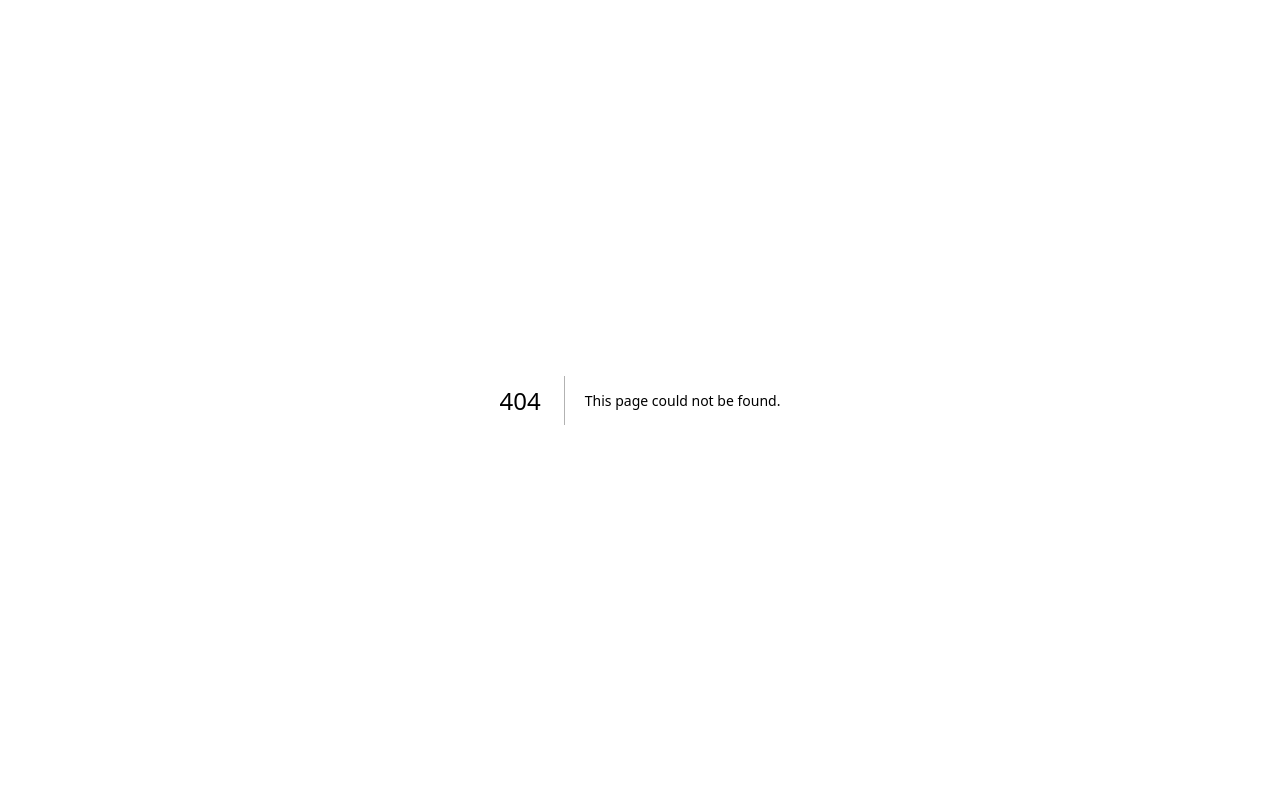
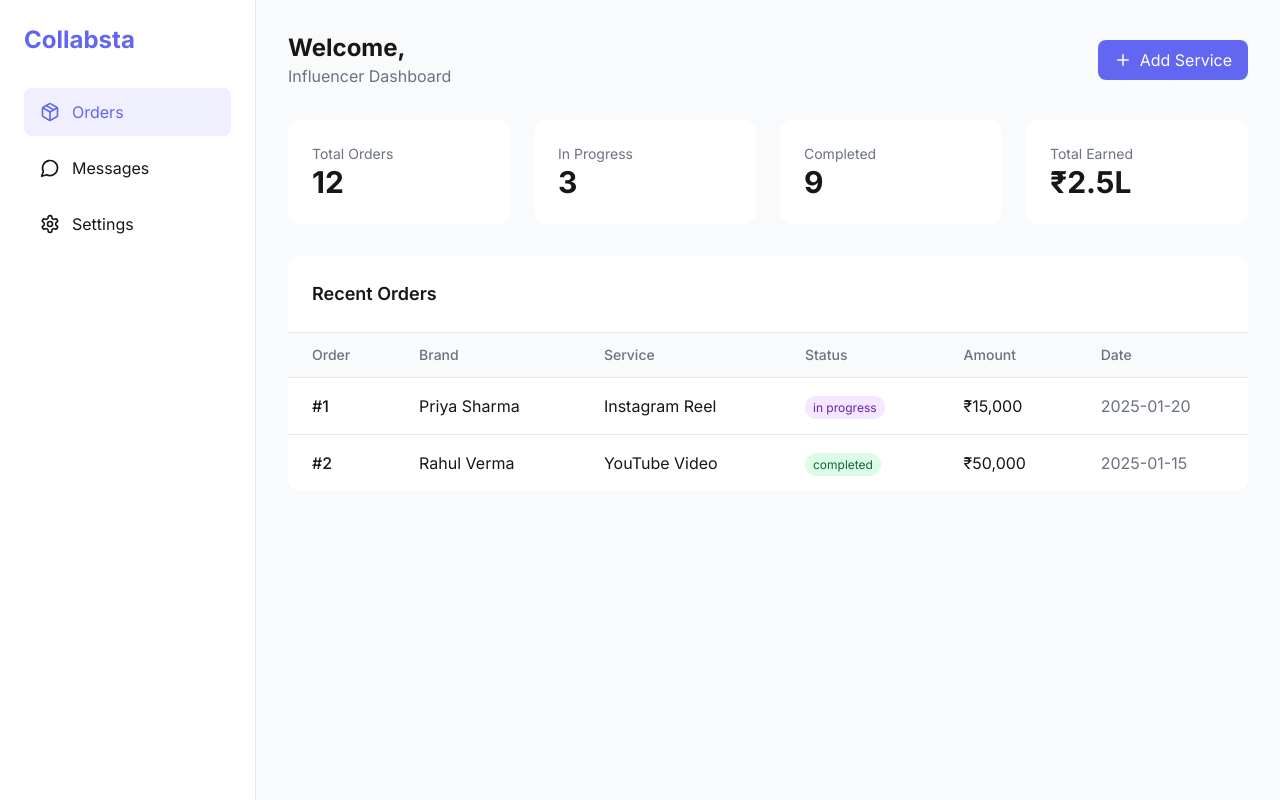
Before and after one commit to abhinxvz/collabsta, a Next.js app in the folder frontend/: page /dashboard in a window 1280 px wide. Before the commit this address had no page. Built offline with nearby package versions, Linux system fonts and the light colour scheme.

Commit message:
feat: add user dashboard with orders overview

```diff
--- /dev/null
+++ b/frontend/src/app/dashboard/page.tsx
@@ -0,0 +1,120 @@
+'use client';
+
+import { useAuthStore } from '@/store/auth';
+import Link from 'next/link';
+import { Package, MessageCircle, Settings, Plus } from 'lucide-react';
+
+// Mock orders
+const MOCK_ORDERS = [
+  { id: '1', influencer: 'Priya Sharma', service: 'Instagram Reel', status: 'in_progress', amount: 15000, date: '2025-01-20' },
+  { id: '2', influencer: 'Rahul Verma', service: 'YouTube Video', status: 'completed', amount: 50000, date: '2025-01-15' },
+];
+
+const STATUS_COLORS: Record<string, string> = {
+  pending: 'bg-yellow-100 text-yellow-800',
+  accepted: 'bg-blue-100 text-blue-800',
+  in_progress: 'bg-purple-100 text-purple-800',
+  delivered: 'bg-indigo-100 text-indigo-800',
+  completed: 'bg-green-100 text-green-800',
+  cancelled: 'bg-red-100 text-red-800',
+};
+
+export default function DashboardPage() {
+  const { user } = useAuthStore();
+  const isBrand = user?.role === 'brand';
+
+  return (
+    <div className="min-h-screen bg-gray-50">
+      {/* Sidebar */}
+      <aside className="fixed left-0 top-0 w-64 h-full bg-white border-r p-6">
+        <Link href="/" className="text-2xl font-bold text-primary block mb-8">Collabsta</Link>
+
+        <nav className="space-y-2">
+          <Link href="/dashboard" className="flex items-center gap-3 px-4 py-3 bg-primary/10 text-primary rounded-lg">
+            <Package size={20} /> Orders
+          </Link>
+          <Link href="/dashboard/messages" className="flex items-center gap-3 px-4 py-3 hover:bg-gray-100 rounded-lg">
+            <MessageCircle size={20} /> Messages
+          </Link>
+          <Link href="/dashboard/settings" className="flex items-center gap-3 px-4 py-3 hover:bg-gray-100 rounded-lg">
+            <Settings size={20} /> Settings
+          </Link>
+        </nav>
+      </aside>
+
+      {/* Main Content */}
+      <main className="ml-64 p-8">
+        <div className="flex justify-between items-center mb-8">
+          <div>
+            <h1 className="text-2xl font-bold">Welcome, {user?.fullName}</h1>
+            <p className="text-gray-500">{isBrand ? 'Brand Dashboard' : 'Influencer Dashboard'}</p>
+          </div>
+          {isBrand ? (
+            <Link href="/influencers" className="flex items-center gap-2 px-4 py-2 bg-primary text-white rounded-lg">
+              <Plus size={18} /> Find Influencers
+            </Link>
+          ) : (
+            <Link href="/dashboard/services" className="flex items-center gap-2 px-4 py-2 bg-primary text-white rounded-lg">
+              <Plus size={18} /> Add Service
+            </Link>
+          )}
+        </div>
+
+        {/* Stats */}
+        <div className="grid grid-cols-4 gap-6 mb-8">
+          <div className="bg-white p-6 rounded-xl">
+            <p className="text-gray-500 text-sm">Total Orders</p>
+            <p className="text-3xl font-bold">12</p>
+          </div>
+          <div className="bg-white p-6 rounded-xl">
+            <p className="text-gray-500 text-sm">In Progress</p>
+            <p className="text-3xl font-bold">3</p>
+          </div>
+          <div className="bg-white p-6 rounded-xl">
+            <p className="text-gray-500 text-sm">Completed</p>
+            <p className="text-3xl font-bold">9</p>
+          </div>
+          <div className="bg-white p-6 rounded-xl">
+            <p className="text-gray-500 text-sm">{isBrand ? 'Total Spent' : 'Total Earned'}</p>
+            <p className="text-3xl font-bold">₹2.5L</p>
+          </div>
+        </div>
+
+        {/* Orders Table */}
+        <div className="bg-white rounded-xl">
+          <div className="p-6 border-b">
+            <h2 className="text-lg font-semibold">Recent Orders</h2>
+          </div>
+          <table className="w-full">
+            <thead className="bg-gray-50">
+              <tr>
+                <th className="text-left px-6 py-3 text-sm font-medium text-gray-500">Order</th>
+                <th className="text-left px-6 py-3 text-sm font-medium text-gray-500">{isBrand ? 'Influencer' : 'Brand'}</th>
+                <th className="text-left px-6 py-3 text-sm font-medium text-gray-500">Service</th>
+                <th className="text-left px-6 py-3 text-sm font-medium text-gray-500">Status</th>
+                <th className="text-left px-6 py-3 text-sm font-medium text-gray-500">Amount</th>
+                <th className="text-left px-6 py-3 text-sm font-medium text-gray-500">Date</th>
+              </tr>
+            </thead>
+            <tbody>
+              {MOCK_ORDERS.map((order) => (
+                <tr key={order.id} className="border-t hover:bg-gray-50">
+                  <td className="px-6 py-4 font-medium">#{order.id}</td>
+                  <td className="px-6 py-4">{order.influencer}</td>
+                  <td className="px-6 py-4">{order.service}</td>
+                  <td className="px-6 py-4">
+                    <span className={`px-2 py-1 rounded-full text-xs ${STATUS_COLORS[order.status]}`}>
+                      {order.status.replace('_', ' ')}
+                    </span>
+                  </td>
+                  <td className="px-6 py-4">₹{order.amount.toLocaleString('en-IN')}</td>
+                  <td className="px-6 py-4 text-gray-500">{order.date}</td>
+                </tr>
+              ))}
+            </tbody>
+          </table>
+        </div>
+      </main>
+    </div>
+  );
+}
```
